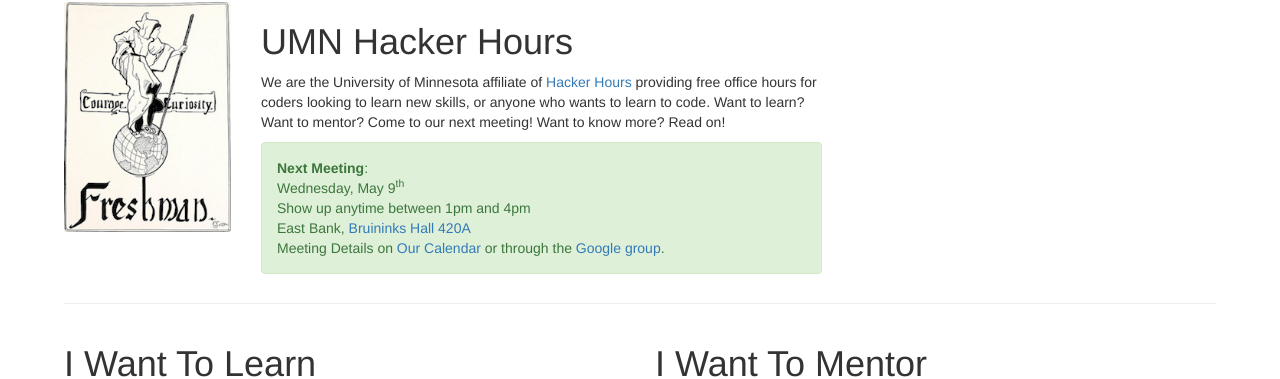
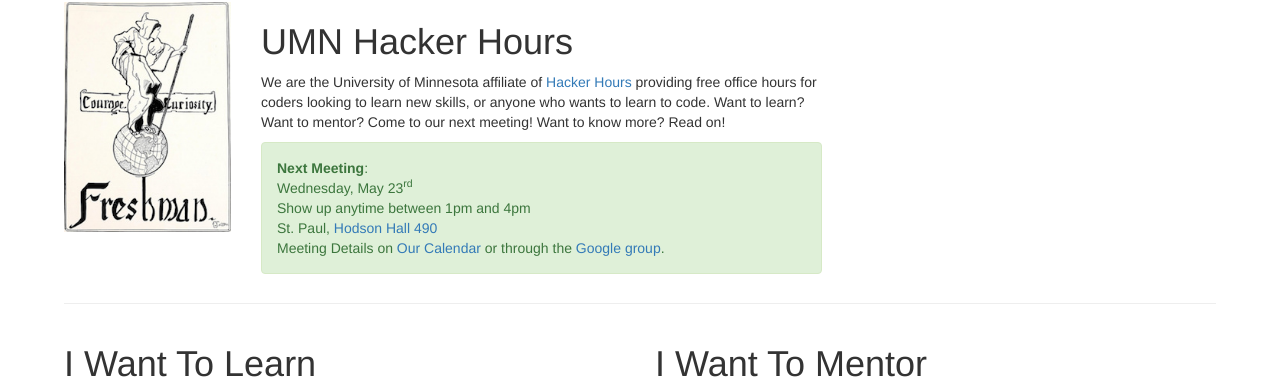
Before and after one commit to umnhackerhours/umnhackerhours.github.io, a Jekyll site: the page built from index.markdown, in a window 1280 px wide. Shown: the part 102-481 px from the top of the page. Built offline with Jekyll 4.4.1, drawn with Linux system fonts in a browser that asks for light colours.

Commit message:
2018-05-23

```diff
--- a/index.markdown
+++ b/index.markdown
@@ -13,13 +13,13 @@ description: Home
       <div class="alert alert-success" role="alert">
         <a class="anchor" id="next_meeting"></a>
         <strong>Next Meeting</strong>:<br />
-        Wednesday, May 9<sup>th</sup><br />
+        Wednesday, May 23<sup>rd</sup><br />
         Show up anytime between 1pm and 4pm<br />
         <!-- East Bank, <a href="https://roomsearch.umn.edu/roomsearch/#/rooms/6b2fc4e1-60f0-4d06-adb3-f2c58e314c6c">Nicholson Hall 345</a><br /> -->
         <!-- West Bank, <a href="https://roomsearch.umn.edu/roomsearch/#/rooms/69098659-4825-45b7-96d5-902f6b428017">Humphrey 50A (Computer Lab)</a><br /> -->
         <!-- St. Paul, <a href="https://roomsearch.umn.edu/roomsearch/#/rooms/c0619129-43e2-495e-98e3-5868ea0cc817">Hodson Hall 490</a><br /> -->
 
-        East Bank, <a href="https://roomsearch.umn.edu/roomsearch/#/rooms/1c70e5d2-64c9-47e0-adc5-b1fe6dc41c61">Bruininks Hall 420A</a><br />
+        St. Paul, <a href="https://roomsearch.umn.edu/roomsearch/#/rooms/c0619129-43e2-495e-98e3-5868ea0cc817">Hodson Hall 490</a><br />
         Meeting Details on <a href="https://www.google.com/calendar/embed?src=umn.edu_ii9odmho4m63bsq19879mu0iis%40group.calendar.google.com&ctz=America/Chicago">Our Calendar</a> or through the <a href='https://groups.google.com/a/umn.edu/d/hackerhours'>Google group</a>.
       </div>
     </div>
```
